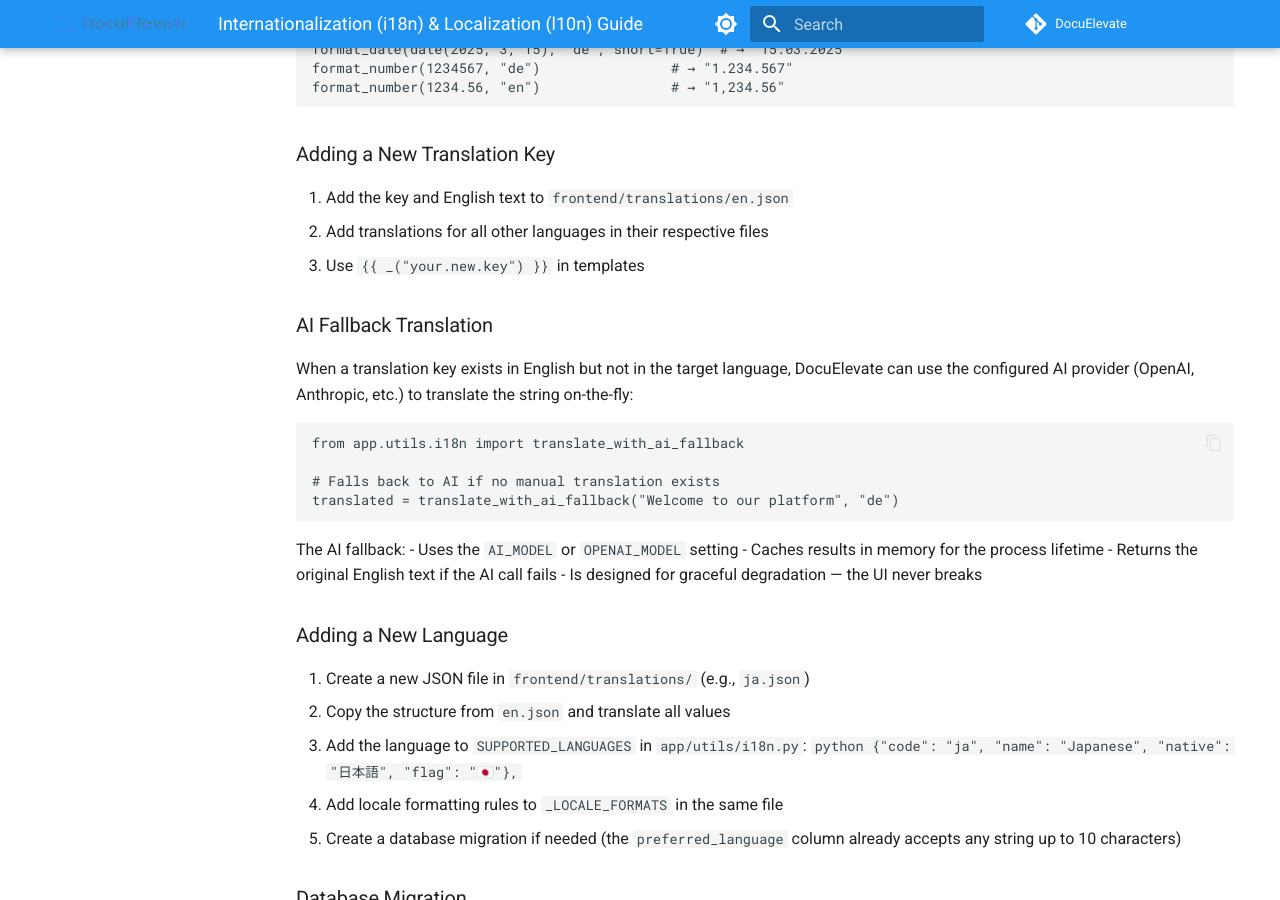
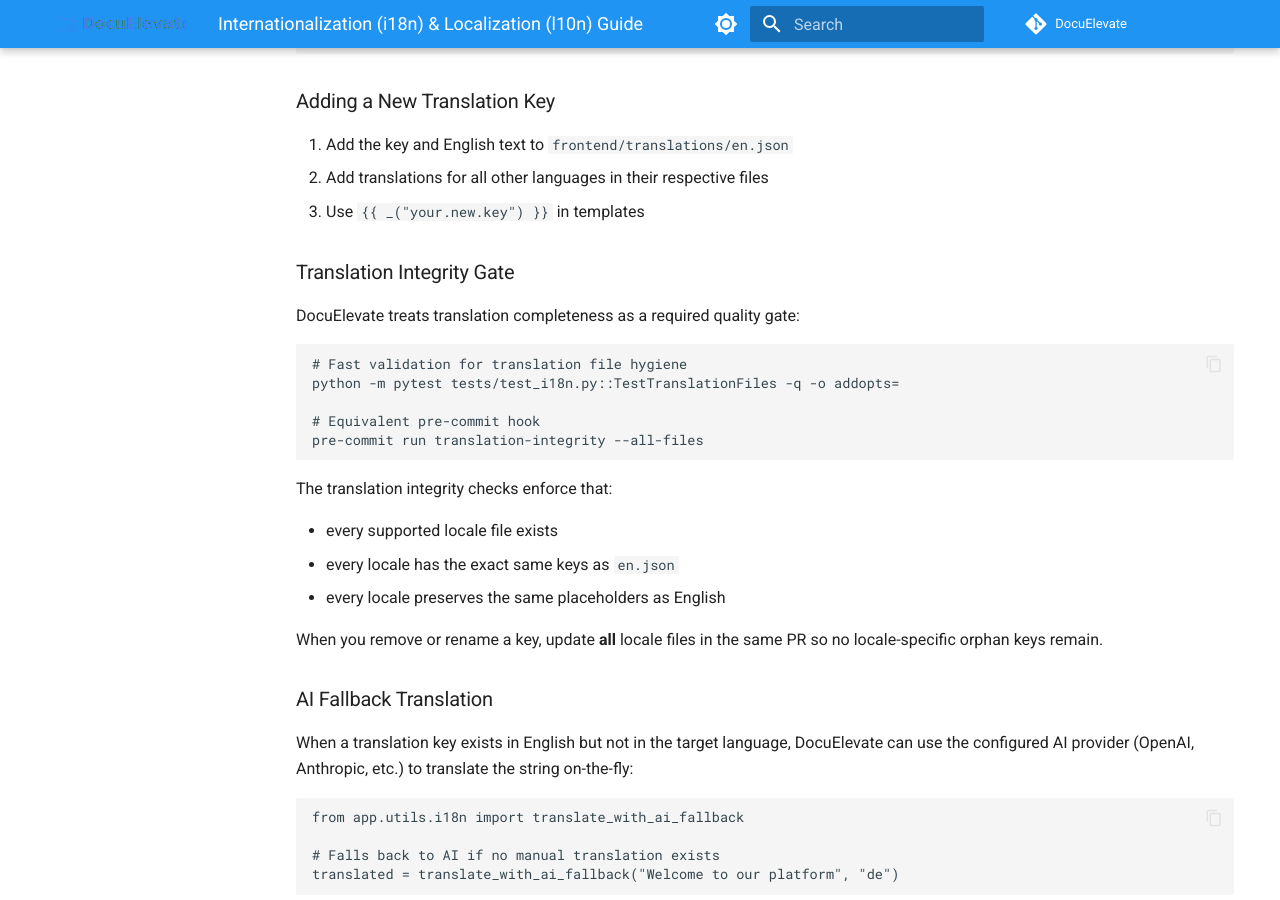
Before and after one commit to christianlouis/DocuElevate, an MkDocs documentation site: the page built from docs/InternationalizationGuide.md, in a window 1280 px wide and 900 px high, scrolled down 3199 px. Built offline with MkDocs 1.6.1 and Material for MkDocs 9.7.7, drawn with Linux system fonts in a browser that asks for light colours; comment, search, counter and statistics services are not loaded; some of the changed text lies outside the part shown.

Commit message:
fix(i18n): enforce translation integrity hygiene
Co-authored-by: christianlouis <361235+christianlouis@users.noreply.github.com>

````diff
--- a/docs/InternationalizationGuide.md
+++ b/docs/InternationalizationGuide.md
@@ -19,9 +19,9 @@ translator for strings that haven't been manually translated yet.
 | `zh` | Chinese    | 中文         | Tier 2   |
 | `ru` | Russian    | Русский     | Tier 2   |
 
-> **Tier 1** languages (European priority) have complete, manually-reviewed
-> translations. **Tier 2** languages have complete translations but may
-> receive less frequent updates.
+> DocuElevate currently ships one translation JSON file per supported locale in
+> `frontend/translations/`. English (`en`) is the reference file, and every
+> other locale must keep the exact same keys and placeholders.
 
 ## How Language Is Detected
 
@@ -73,14 +73,12 @@ frontend/translations/
 ├── en.json    # English (base / reference)
 ├── de.json    # German
 ├── fr.json    # French
-├── es.json    # Spanish
-├── it.json    # Italian
-├── pt.json    # Portuguese
-├── nl.json    # Dutch
-├── pl.json    # Polish
-├── zh.json    # Chinese
-└── ru.json    # Russian
+├── ...
+└── uk.json    # Ukrainian
 ```
+
+There are currently **31** locale files. Every locale file must contain the
+same translation keys as `en.json`.
 
 Each file is a flat key-value dictionary with dot-notation namespacing:
 
@@ -145,6 +143,27 @@ format_number(1234.56, "en")                # → "1,234.56"
 1. Add the key and English text to `frontend/translations/en.json`
 2. Add translations for all other languages in their respective files
 3. Use `{{ _("your.new.key") }}` in templates
+
+### Translation Integrity Gate
+
+DocuElevate treats translation completeness as a required quality gate:
+
+```bash
+# Fast validation for translation file hygiene
+python -m pytest tests/test_i18n.py::TestTranslationFiles -q -o addopts=
+
+# Equivalent pre-commit hook
+pre-commit run translation-integrity --all-files
+```
+
+The translation integrity checks enforce that:
+
+- every supported locale file exists
+- every locale has the exact same keys as `en.json`
+- every locale preserves the same placeholders as English
+
+When you remove or rename a key, update **all** locale files in the same PR so
+no locale-specific orphan keys remain.
 
 ### AI Fallback Translation
 
````
Also changed, not shown: other parts of docs/InternationalizationGuide.md (+1 -1 lines), .pre-commit-config.yaml (+9 -0 lines), .github/copilot-instructions.md, 2 other files.
